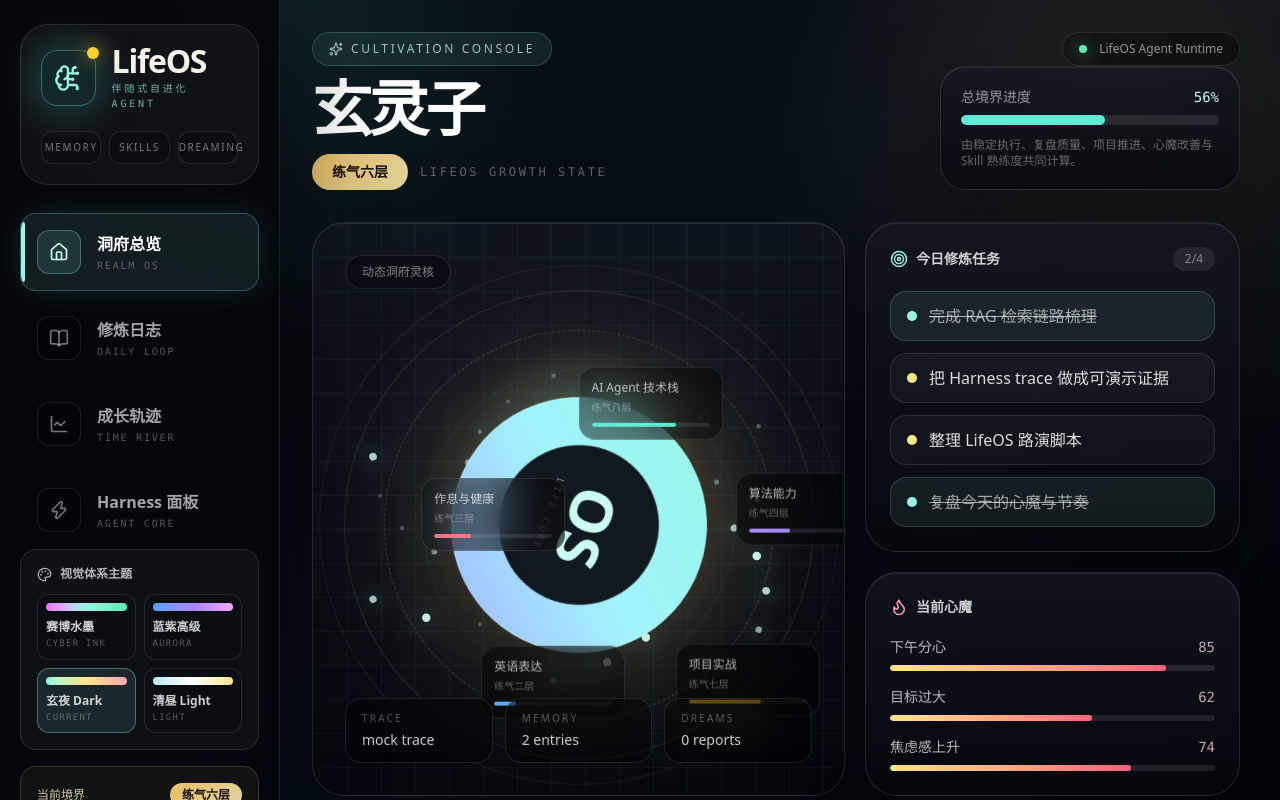
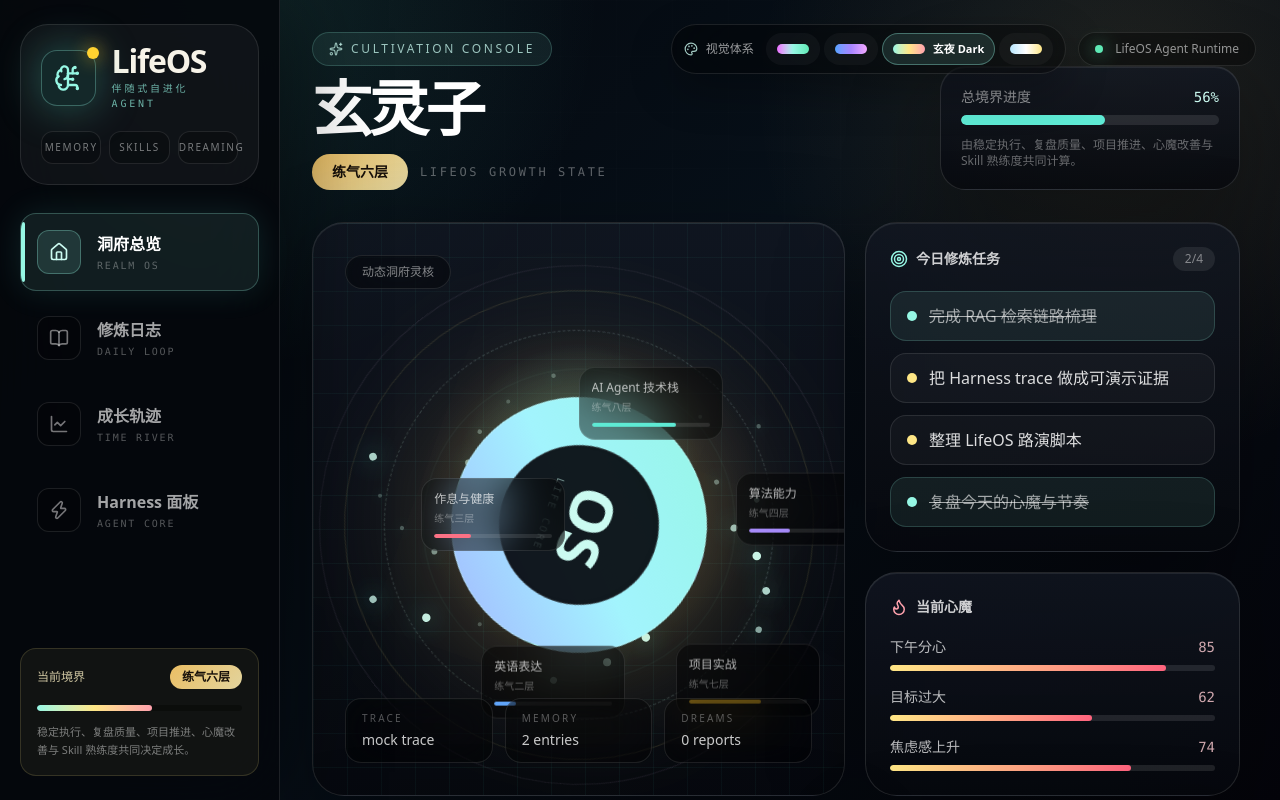
Before and after one commit to yubr-zzh/LifeOS-Agent, a React (Vite) app in the folder frontend/: page / in a window 1280 px wide. Built offline with nearby package versions, Linux system fonts and the light colour scheme; no server answers.

Commit message:
Move theme switcher to header

```diff
--- a/frontend/src/App.tsx
+++ b/frontend/src/App.tsx
@@ -1,5 +1,6 @@
 import { useEffect, useState } from 'react';
 import { AnimatePresence, motion } from 'framer-motion';
+import { Palette } from 'lucide-react';
 import Sidebar from './components/Sidebar';
 import DashboardPage from './components/dashboard/DashboardPage';
 import JournalPage from './components/journal/JournalPage';
@@ -7,6 +8,13 @@ import TimelinePage from './components/timeline/TimelinePage';
 import HarnessPage from './components/harness/HarnessPage';
 
 export type VisualTheme = 'cyber-ink' | 'aurora' | 'dark' | 'light';
+
+const visualThemes: Array<{ id: VisualTheme; label: string; hint: string; swatch: string }> = [
+  { id: 'cyber-ink', label: '赛博水墨', hint: 'Cyber Ink', swatch: 'from-fuchsia-400 via-teal-200 to-emerald-300' },
+  { id: 'aurora', label: '蓝紫高级', hint: 'Aurora', swatch: 'from-blue-400 via-violet-400 to-fuchsia-300' },
+  { id: 'dark', label: '玄夜 Dark', hint: 'Current', swatch: 'from-teal-200 via-amber-200 to-rose-300' },
+  { id: 'light', label: '清昼 Light', hint: 'Light', swatch: 'from-sky-200 via-white to-amber-200' },
+];
 
 export default function App() {
   const [currentPage, setCurrentPage] = useState('dashboard');
@@ -34,17 +42,38 @@ export default function App() {
 
   return (
     <div data-theme={visualTheme} className="lifeos-shell flex min-h-screen overflow-hidden text-[#f7f3e8]">
-      <Sidebar
-        currentPage={currentPage}
-        onPageChange={setCurrentPage}
-        visualTheme={visualTheme}
-        onThemeChange={setVisualTheme}
-      />
+      <Sidebar currentPage={currentPage} onPageChange={setCurrentPage} />
 
       <main className="relative ml-[280px] flex-1">
-        <div className="pointer-events-none fixed right-10 top-8 z-20 flex items-center gap-3 rounded-full border border-white/10 bg-black/35 px-4 py-2 text-xs text-white/55 backdrop-blur-xl">
-          <span className="h-2 w-2 rounded-full bg-emerald-300 shadow-[0_0_18px_rgba(110,231,183,.9)]" />
-          LifeOS Agent Runtime
+        <div className="fixed right-6 top-6 z-40 flex items-center gap-3">
+          <div className="flex items-center gap-2 rounded-full border border-white/10 bg-black/38 px-3 py-2 text-xs text-white/60 shadow-[0_16px_44px_rgba(0,0,0,.28)] backdrop-blur-2xl">
+            <Palette size={14} className="text-teal-100/80" />
+            <span className="hidden xl:inline">视觉体系</span>
+            <div className="ml-1 flex items-center gap-1">
+              {visualThemes.map((theme) => {
+                const active = visualTheme === theme.id;
+                return (
+                  <button
+                    key={theme.id}
+                    onClick={() => setVisualTheme(theme.id)}
+                    title={`${theme.label} / ${theme.hint}`}
+                    className={`group flex h-8 items-center gap-2 rounded-full border px-2.5 transition ${
+                      active
+                        ? 'border-teal-200/35 bg-teal-200/12 text-white'
+                        : 'border-transparent bg-white/[0.035] text-white/45 hover:border-white/10 hover:text-white'
+                    }`}
+                  >
+                    <span className={`h-2.5 w-8 rounded-full bg-gradient-to-r ${theme.swatch}`} />
+                    <span className={`${active ? 'inline' : 'hidden 2xl:inline'} text-[11px] font-semibold`}>{theme.label}</span>
+                  </button>
+                );
+              })}
+            </div>
+          </div>
+          <div className="pointer-events-none flex items-center gap-3 rounded-full border border-white/10 bg-black/35 px-4 py-2 text-xs text-white/55 backdrop-blur-xl">
+            <span className="h-2 w-2 rounded-full bg-emerald-300 shadow-[0_0_18px_rgba(110,231,183,.9)]" />
+            LifeOS Agent Runtime
+          </div>
         </div>
 
         <AnimatePresence mode="wait">
--- a/frontend/src/components/Sidebar.tsx
+++ b/frontend/src/components/Sidebar.tsx
@@ -1,12 +1,9 @@
-import { BookOpen, BrainCircuit, Home, LineChart, Palette, Zap } from 'lucide-react';
+import { BookOpen, BrainCircuit, Home, LineChart, Zap } from 'lucide-react';
 import { motion } from 'framer-motion';
-import type { VisualTheme } from '../App';
 
 interface SidebarProps {
   currentPage: string;
   onPageChange: (page: string) => void;
-  visualTheme: VisualTheme;
-  onThemeChange: (theme: VisualTheme) => void;
 }
 
 const navItems = [
@@ -16,14 +13,7 @@ const navItems = [
   { id: 'harness', label: 'Harness 面板', hint: 'Agent Core', icon: Zap },
 ];
 
-const themes: Array<{ id: VisualTheme; label: string; hint: string; swatch: string }> = [
-  { id: 'cyber-ink', label: '赛博水墨', hint: 'Cyber Ink', swatch: 'from-fuchsia-400 via-teal-200 to-emerald-300' },
-  { id: 'aurora', label: '蓝紫高级', hint: 'Aurora', swatch: 'from-blue-400 via-violet-400 to-fuchsia-300' },
-  { id: 'dark', label: '玄夜 Dark', hint: 'Current', swatch: 'from-teal-200 via-amber-200 to-rose-300' },
-  { id: 'light', label: '清昼 Light', hint: 'Light', swatch: 'from-sky-200 via-white to-amber-200' },
-];
-
-export default function Sidebar({ currentPage, onPageChange, visualTheme, onThemeChange }: SidebarProps) {
+export default function Sidebar({ currentPage, onPageChange }: SidebarProps) {
   return (
     <aside className="lifeos-sidebar fixed left-0 top-0 z-50 flex h-screen w-[280px] flex-col border-r border-white/10 bg-[#05070c]/88 px-5 py-6 shadow-[18px_0_80px_rgba(0,0,0,.38)] backdrop-blur-2xl">
       <div className="rounded-[1.75rem] border border-white/10 bg-white/[0.045] p-5">
@@ -78,32 +68,7 @@ export default function Sidebar({ currentPage, onPageChange, visualTheme, onThem
         })}
       </nav>
 
-      <div className="rounded-2xl border border-white/10 bg-white/[0.04] p-4">
-        <div className="mb-3 flex items-center gap-2 text-xs font-semibold text-white/70">
-          <Palette size={15} />
-          视觉体系主题
-        </div>
-        <div className="grid grid-cols-2 gap-2">
-          {themes.map((theme) => {
-            const active = visualTheme === theme.id;
-            return (
-              <button
-                key={theme.id}
-                onClick={() => onThemeChange(theme.id)}
-                className={`rounded-xl border p-2 text-left transition ${
-                  active ? 'border-teal-200/35 bg-teal-200/10' : 'border-white/10 bg-black/18 hover:bg-white/[0.055]'
-                }`}
-              >
-                <div className={`mb-2 h-2 rounded-full bg-gradient-to-r ${theme.swatch}`} />
-                <div className="text-xs font-semibold text-white/80">{theme.label}</div>
-                <div className="mt-0.5 font-mono text-[9px] uppercase tracking-[0.14em] text-white/32">{theme.hint}</div>
-              </button>
-            );
-          })}
-        </div>
-      </div>
-
-      <div className="mt-4 rounded-2xl border border-amber-200/15 bg-amber-200/[0.055] p-4">
+      <div className="rounded-2xl border border-amber-200/15 bg-amber-200/[0.055] p-4">
         <div className="flex items-center justify-between text-xs">
           <span className="text-amber-100/80">当前境界</span>
           <span className="gold-chip rounded-full px-3 py-1 font-semibold">练气六层</span>
```
